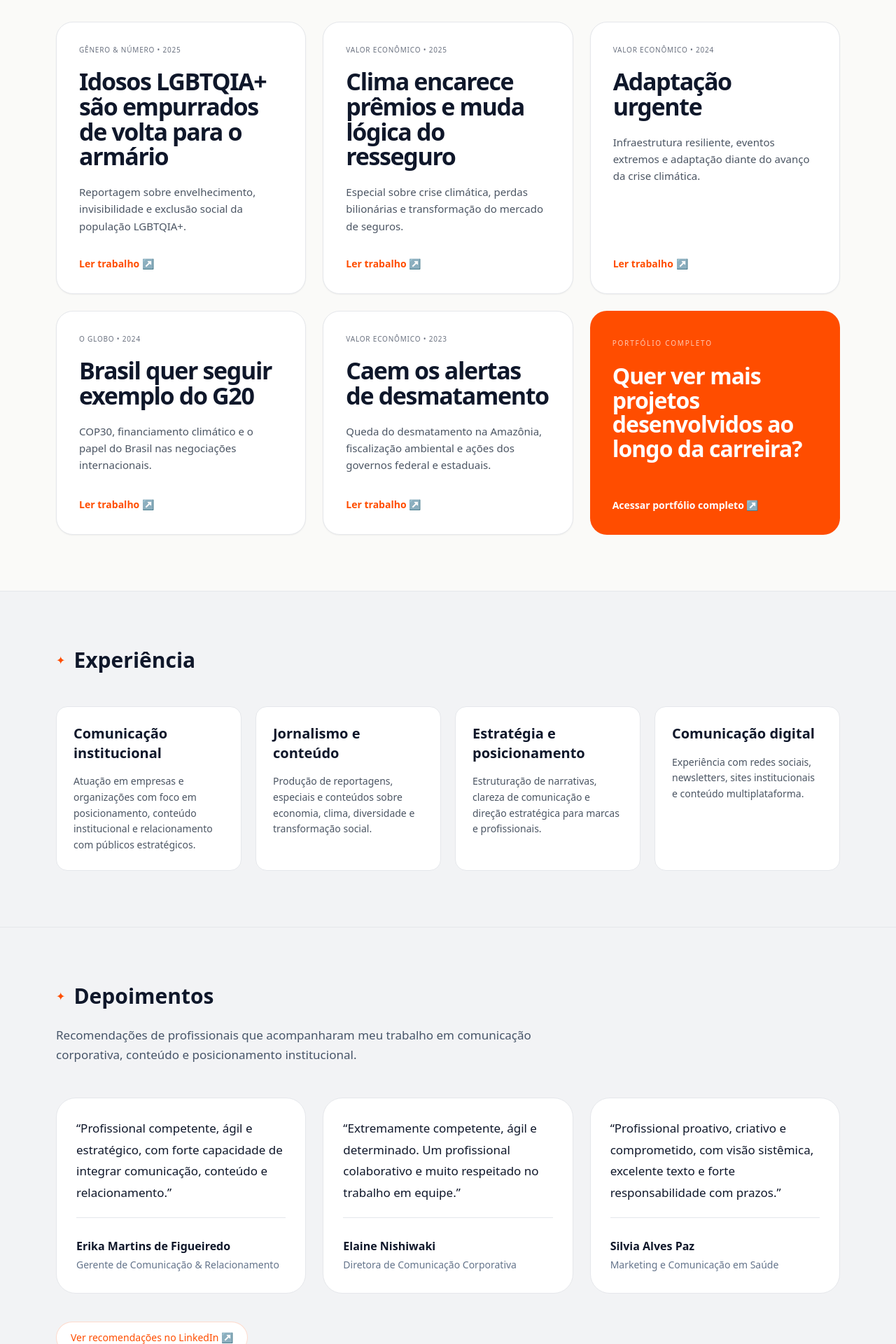
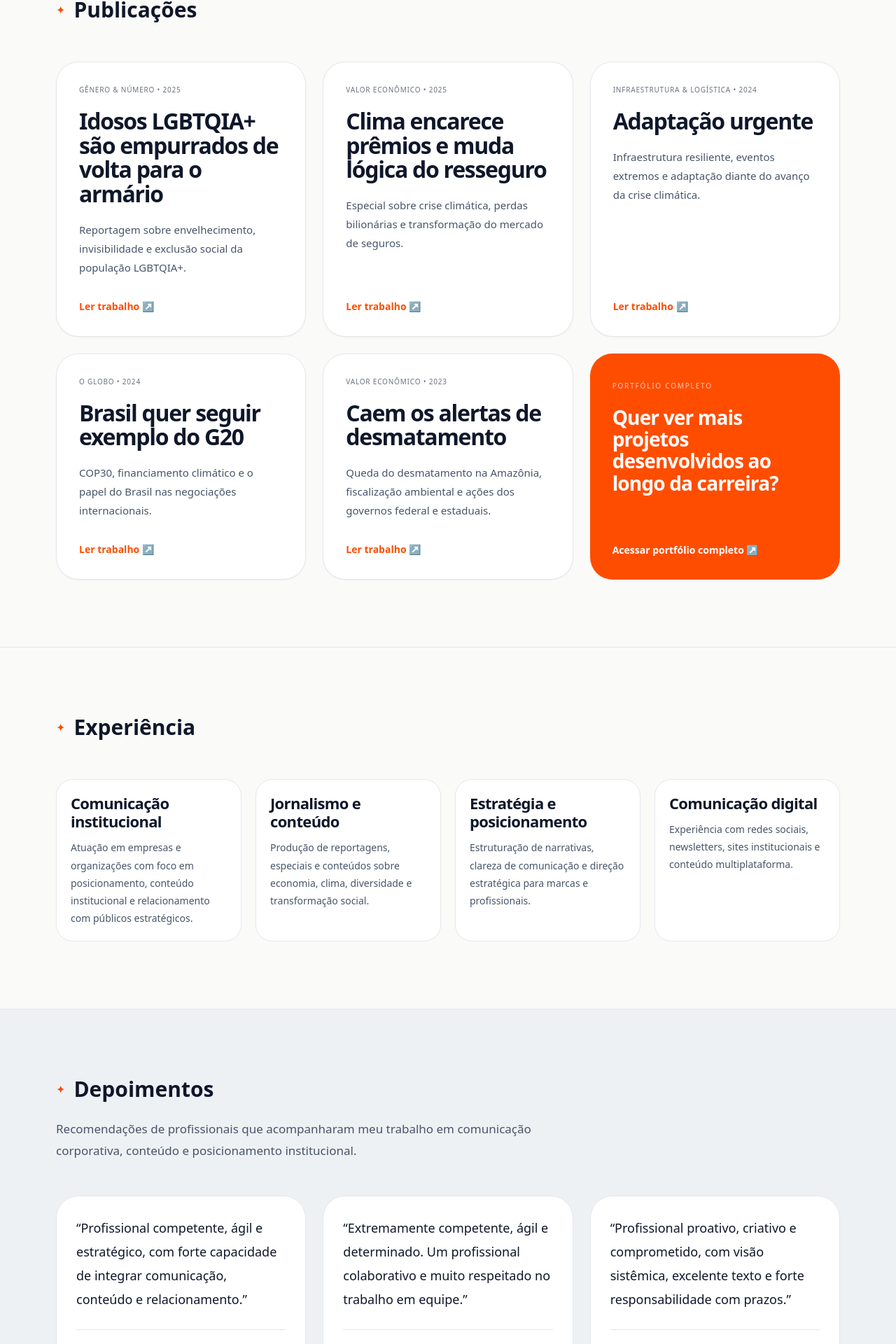
Before and after one commit to andretomazela-dev/integrado, a Next.js app: page /repertorio1 in a window 1280 px wide. Shown: the part 778-2698 px from the top of the page at 70% size. Built offline with nearby package versions, Linux system fonts and the light colour scheme.

Commit message:
Update page.jsx

```diff
--- a/app/repertorio1/page.jsx
+++ b/app/repertorio1/page.jsx
@@ -24,8 +24,8 @@ const trabalhos = [
     link: "/repertorio/seguros-clima-resseguro.jpg",
   },
   {
-    id: "valor",
-    categoria: "Valor Econômico",
+    id: "infra",
+    categoria: "Infraestrutura & Logística",
     ano: "2024",
     titulo: "Adaptação urgente",
     descricao:
@@ -75,24 +75,9 @@ const experiencias = [
   },
 ];
 
-const depoimentos = [
-  {
-    texto:
-      "André alia visão estratégica, clareza de comunicação e profundidade editorial.",
-  },
-  {
-    texto:
-      "Tem facilidade para transformar temas complexos em comunicação acessível.",
-  },
-  {
-    texto:
-      "Une pensamento estratégico, repertório jornalístico e visão institucional.",
-  },
-];
-
 export default function RepertorioPage() {
   return (
-    <div className="bg-[#F7F7F5] text-[#0F172A]">
+    <div className="bg-[#F7F7F5] text-[#0F172A] antialiased">
       <Header />
 
       {/* HERO */}
@@ -101,11 +86,11 @@ export default function RepertorioPage() {
           Repertório
         </span>
 
-        <h1 className="mt-5 max-w-5xl text-4xl md:text-6xl font-extrabold leading-[0.98] tracking-[-0.04em]">
-          Reportagens, comunicação institucional e projetos especiais
+        <h1 className="mt-5 max-w-5xl text-[48px] md:text-[72px] font-extrabold leading-[0.96] tracking-[-0.05em] text-[#0F172A]">
+          Reportagens, projetos e repertório em comunicação
         </h1>
 
-        <p className="mt-7 max-w-3xl text-lg leading-relaxed text-gray-700">
+        <p className="mt-7 max-w-3xl text-[18px] leading-[1.8] text-[#475569]">
           Meu repertório reúne mais de 20 anos de experiência em comunicação,
           entre empresas, agências e o trabalho como repórter. Aqui, alguns
           trabalhos publicados e relatos de pessoas com quem já trabalhei.
@@ -128,8 +113,8 @@ export default function RepertorioPage() {
                 rounded-full
                 border border-gray-300
                 bg-white
-                px-5 py-2.5
-                text-[11px]
+                px-5 py-3
+                text-[12px]
                 uppercase
                 tracking-[0.08em]
                 text-gray-600
@@ -145,12 +130,12 @@ export default function RepertorioPage() {
       </section>
 
       {/* PUBLICAÇÕES */}
-      <section className="py-16 md:py-20 border-t border-gray-200 bg-[#FAFAF8]">
+      <section className="py-20 md:py-24 border-t border-gray-200 bg-[#FAFAF8]">
         <div className="container">
-          <div className="flex items-center gap-3 mb-12">
+          <div className="flex items-center gap-3 mb-14">
             <span className="text-[#FF4D00]">✦</span>
 
-            <h2 className="text-2xl md:text-3xl font-bold">
+            <h2 className="text-2xl md:text-3xl font-bold text-[#0F172A]">
               Publicações
             </h2>
           </div>
@@ -165,12 +150,12 @@ export default function RepertorioPage() {
                   bg-white
                   border
                   border-gray-200
-                  rounded-3xl
+                  rounded-[32px]
                   p-8
                   shadow-sm
                   hover:shadow-md
                   transition
-                  min-h-[320px]
+                  min-h-[290px]
                   flex
                   flex-col
                 "
@@ -179,11 +164,11 @@ export default function RepertorioPage() {
                   {item.categoria} • {item.ano}
                 </span>
 
-                <h3 className="mt-5 text-[34px] leading-[1.05] tracking-[-0.04em] font-extrabold">
+                <h3 className="mt-5 text-[30px] md:text-[32px] leading-[1.08] tracking-[-0.04em] font-extrabold text-[#0F172A]">
                   {item.titulo}
                 </h3>
 
-                <p className="mt-5 text-gray-600 leading-relaxed text-[15px]">
+                <p className="mt-5 text-[#475569] leading-[1.8] text-[15px]">
                   {item.descricao}
                 </p>
 
@@ -197,21 +182,21 @@ export default function RepertorioPage() {
               </article>
             ))}
 
+            {/* CARD LARANJA */}
             <a
               href="https://drive.google.com/drive/folders/1ZSttp2dvNJzzaAQVb8IXh6YnRX-i0CcB?usp=sharing"
               target="_blank"
               rel="noopener noreferrer"
               className="
                 group
-    rounded-3xl
+                rounded-[32px]
                 bg-[#FF4D00]
                 p-8
                 text-white
                 flex
                 flex-col
                 justify-between
-    min-h-[320px]
-    hover:scale-[1.01]
+                min-h-[290px]
                 hover:shadow-xl
                 transition
               "
@@ -221,7 +206,7 @@ export default function RepertorioPage() {
                   Portfólio completo
                 </span>
 
-    <h3 className="mt-5 text-[26px] md:text-[32px] leading-[1.08] tracking-[-0.03em] font-bold max-w-[420px]">
+                <h3 className="mt-5 text-[22px] md:text-[28px] leading-[1.12] tracking-[-0.03em] font-semibold max-w-[360px]">
                   Quer ver mais projetos desenvolvidos ao longo da carreira?
                 </h3>
               </div>
@@ -237,13 +222,13 @@ export default function RepertorioPage() {
       {/* EXPERIÊNCIA */}
       <section
         id="institucional"
-        className="py-16 md:py-20 bg-[#F2F3F5] border-t border-gray-200 scroll-mt-32"
+        className="py-20 md:py-24 bg-[#FAFAF8] border-t border-gray-200 scroll-mt-32"
       >
         <div className="container">
-          <div className="flex items-center gap-3 mb-12">
+          <div className="flex items-center gap-3 mb-14">
             <span className="text-[#FF4D00]">✦</span>
 
-            <h2 className="text-2xl md:text-3xl font-bold">
+            <h2 className="text-2xl md:text-3xl font-bold text-[#0F172A]">
               Experiência
             </h2>
           </div>
@@ -252,13 +237,19 @@ export default function RepertorioPage() {
             {experiencias.map((item, index) => (
               <div
                 key={index}
-                className="bg-white rounded-2xl border border-gray-200 p-6"
+                className="
+                  rounded-[24px]
+                  border
+                  border-gray-200
+                  bg-white
+                  p-5
+                "
               >
-                <h3 className="text-xl font-bold leading-snug">
+                <h3 className="text-[22px] font-bold leading-[1.2] tracking-[-0.03em] text-[#0F172A]">
                   {item.titulo}
                 </h3>
 
-                <p className="mt-4 text-sm text-gray-600 leading-relaxed">
+                <p className="mt-3 text-[14px] text-[#475569] leading-[1.8]">
                   {item.texto}
                 </p>
               </div>
@@ -267,14 +258,9 @@ export default function RepertorioPage() {
         </div>
       </section>
 
-  {/* =========================
-   DEPOIMENTOS
-========================= */}
-
-<section className="py-16 md:py-20 bg-[#F2F3F5] border-t border-gray-200">
+      {/* DEPOIMENTOS */}
+      <section className="py-20 md:py-24 bg-[#EEF1F4] border-t border-gray-200">
         <div className="container">
-
-    {/* TÍTULO */}
           <div className="flex items-center gap-3 mb-6">
             <span className="text-[#FF4D00]">✦</span>
 
@@ -283,30 +269,27 @@ export default function RepertorioPage() {
             </h2>
           </div>
 
-    <p className="max-w-3xl text-[16px] md:text-[17px] leading-relaxed text-[#475569]">
+          <p className="max-w-3xl text-[16px] md:text-[17px] leading-[1.8] text-[#475569]">
             Recomendações de profissionais que acompanharam meu trabalho em
             comunicação corporativa, conteúdo e posicionamento institucional.
           </p>
 
-    {/* GRID */}
           <div className="mt-12 grid md:grid-cols-3 gap-6">
-
-      {/* CARD 1 */}
             <div
               className="
                 bg-white
                 border
                 border-gray-200
-          rounded-[28px]
+                rounded-[32px]
                 p-7
                 flex
                 flex-col
-          min-h-[280px]
+                min-h-[300px]
               "
             >
-        <p className="text-[17px] leading-[1.8] text-[#0F172A]">
-          “Profissional competente, ágil e estratégico, com forte capacidade
-          de integrar comunicação, conteúdo e relacionamento.”
+              <p className="text-[18px] leading-[1.9] text-[#0F172A]">
+                “Profissional competente, ágil e estratégico, com forte
+                capacidade de integrar comunicação, conteúdo e relacionamento.”
               </p>
 
               <div className="mt-auto pt-7 border-t border-gray-200">
@@ -320,20 +303,19 @@ export default function RepertorioPage() {
               </div>
             </div>
 
-      {/* CARD 2 */}
             <div
               className="
                 bg-white
                 border
                 border-gray-200
-          rounded-[28px]
+                rounded-[32px]
                 p-7
                 flex
                 flex-col
-          min-h-[280px]
+                min-h-[300px]
               "
             >
-        <p className="text-[17px] leading-[1.8] text-[#0F172A]">
+              <p className="text-[18px] leading-[1.9] text-[#0F172A]">
                 “Extremamente competente, ágil e determinado. Um profissional
                 colaborativo e muito respeitado no trabalho em equipe.”
               </p>
@@ -349,22 +331,22 @@ export default function RepertorioPage() {
               </div>
             </div>
 
-      {/* CARD 3 */}
             <div
               className="
                 bg-white
                 border
                 border-gray-200
-          rounded-[28px]
+                rounded-[32px]
                 p-7
                 flex
                 flex-col
-          min-h-[280px]
+                min-h-[300px]
               "
             >
-        <p className="text-[17px] leading-[1.8] text-[#0F172A]">
-          “Profissional proativo, criativo e comprometido, com visão sistêmica,
-          excelente texto e forte responsabilidade com prazos.”
+              <p className="text-[18px] leading-[1.9] text-[#0F172A]">
+                “Profissional proativo, criativo e comprometido, com visão
+                sistêmica, excelente texto e forte responsabilidade com
+                prazos.”
               </p>
 
               <div className="mt-auto pt-7 border-t border-gray-200">
@@ -379,8 +361,8 @@ export default function RepertorioPage() {
             </div>
           </div>
 
-    {/* CTA */}
-    <div className="mt-10 flex justify-start">
+          {/* CTA LINKEDIN */}
+          <div className="mt-10">
             <a
               href="https://www.linkedin.com/in/tomazela/details/recommendations/"
               target="_blank"
@@ -405,27 +387,39 @@ export default function RepertorioPage() {
               Ver recomendações no LinkedIn ↗
             </a>
           </div>
-
         </div>
       </section>
 
-      {/* CTA */}
-      <section className="py-16 md:py-20">
+      {/* CTA FINAL */}
+      <section className="py-20 md:py-24">
         <div className="container">
-          <div className="bg-[#F2F3F5] border border-gray-200 rounded-[32px] p-8 md:p-10">
+          <div className="bg-[#F2F3F5] border border-gray-200 rounded-[36px] p-8 md:p-12">
             <div className="max-w-2xl">
-              <h2 className="text-2xl md:text-4xl font-extrabold leading-tight tracking-[-0.03em] text-[#0F172A]">
+              <h2 className="text-[32px] md:text-[44px] font-extrabold leading-[1.05] tracking-[-0.04em] text-[#0F172A]">
                 Precisa organizar a comunicação do seu negócio, projeto ou marca pessoal?
               </h2>
 
-              <p className="mt-5 text-base md:text-lg text-gray-700 leading-relaxed">
+              <p className="mt-5 text-[17px] text-[#475569] leading-[1.8]">
                 Posso ajudar com posicionamento, clareza de comunicação,
                 conteúdo estratégico e estruturação narrativa.
               </p>
 
               <Link
                 href="/#contato"
-                className="inline-flex items-center rounded-2xl px-6 py-3 mt-7 text-sm font-medium bg-[#FF4D00] text-white hover:opacity-90 transition"
+                className="
+                  inline-flex
+                  items-center
+                  rounded-2xl
+                  px-6
+                  py-3
+                  mt-8
+                  text-sm
+                  font-medium
+                  bg-[#FF4D00]
+                  text-white
+                  hover:opacity-90
+                  transition
+                "
               >
                 Vamos conversar
               </Link>
```
Lines whose indentation alone changed are shown as unchanged.
